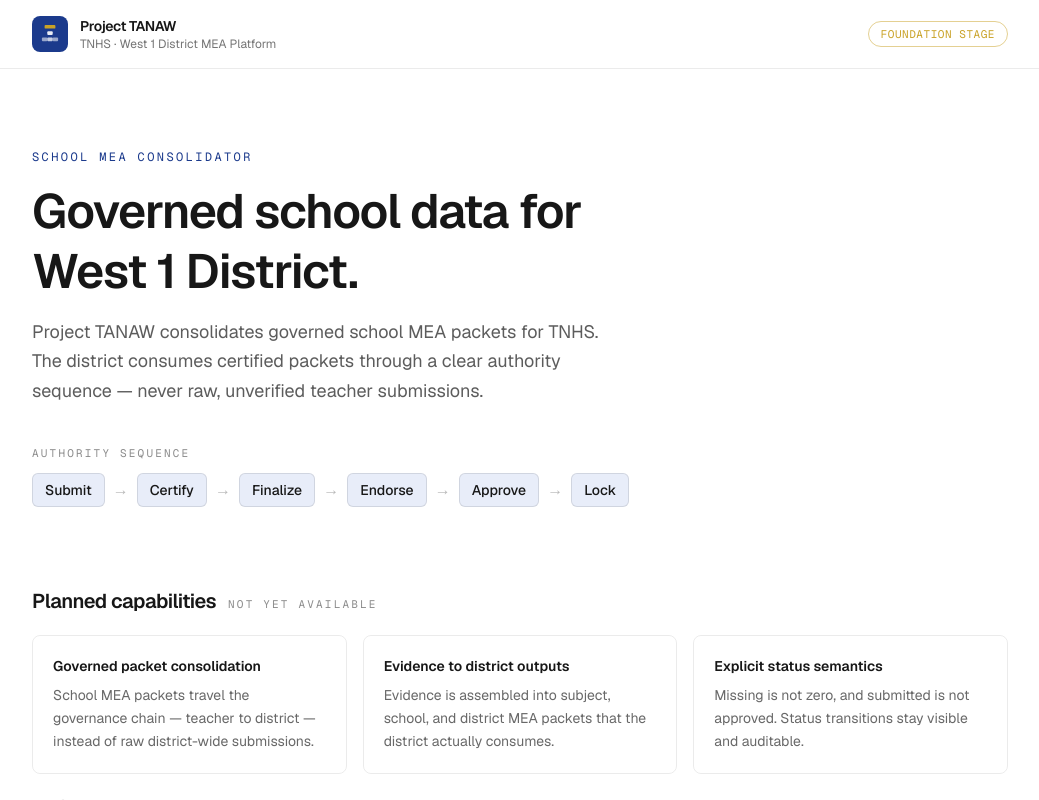
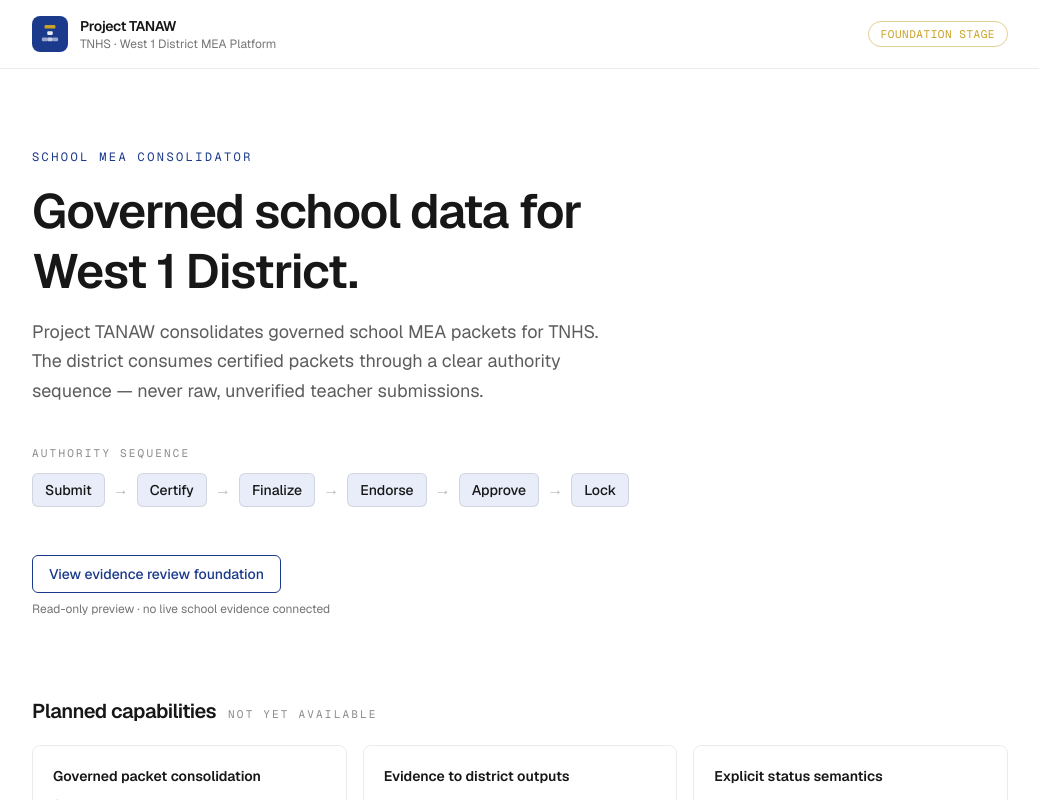
Before and after one commit to 312810-spec/project-tanaw, a Next.js app: page / in a window 1280 px wide. Shown: the top 800 px of the page, without its empty margins (120-1159 px from the left). Built offline with nearby package versions, Linux system fonts and the light colour scheme.

Commit message:
feat(smea): expose explicitly provisional evidence review link

```diff
--- a/app/page.tsx
+++ b/app/page.tsx
@@ -1,3 +1,5 @@
+import Link from "next/link";
+
 /**
  * Project TANAW — application identity shell.
  *
@@ -94,6 +96,13 @@ export default function Home() {
           </div>
         </div>
 
+        <div className="mt-12">
+          <Link href="/review" className="inline-flex rounded-md border border-brand px-4 py-2 text-sm font-medium text-brand hover:bg-brand-soft focus-visible:outline-2 focus-visible:outline-offset-2 focus-visible:outline-brand">
+            View evidence review foundation
+          </Link>
+          <p className="mt-2 text-xs text-foreground/60">Read-only preview · no live school evidence connected</p>
+        </div>
+
         <div className="mt-20 flex flex-col gap-5">
           <div className="flex items-baseline gap-3">
             <h2 className="text-xl font-semibold tracking-tight">
```
